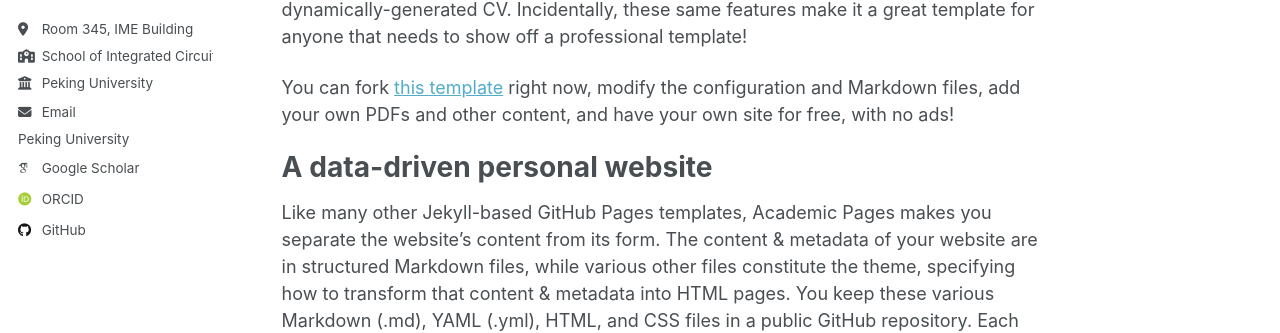
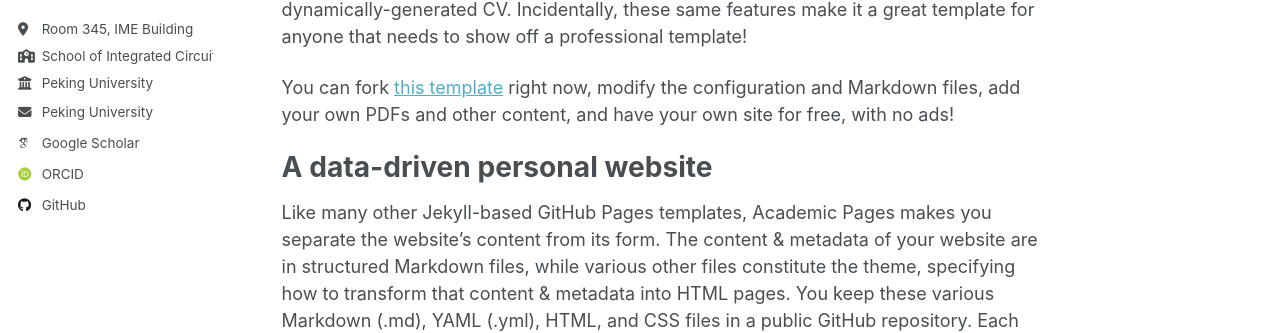
Before and after one commit to gsunpku/gsunpku.github.io, a Jekyll site: the page built from _pages/about.md, in a window 1280 px wide. Shown: the part 307-640 px from the top of the page. Built offline with Jekyll 4.4.1, drawn with Linux system fonts in a browser that asks for light colours; some web fonts are replaced; a script that is not in the unit is left out.

Commit message:
Update author-profile.html

```diff
--- a/_includes/author-profile.html
+++ b/_includes/author-profile.html
@@ -37,7 +37,7 @@
         <li><a href="{{ author.uri }}"><i class="fas fa-fw fa-link icon-pad-right" aria-hidden="true"></i>{{ site.data.ui-text[site.locale].website_label | default: "Website" }}</a></li>
       {% endif %}
       {% if author.email %}
-        <li><a href="mailto:{{ author.email }}"><i class="fas fa-fw fa-envelope icon-pad-right" aria-hidden="true"></i>{{ site.data.ui-text[site.locale].email_label | default: Email }}</a>{{ author.employer }} </li>
+        <li><a href="mailto:{{ author.email }}"><i class="fas fa-fw fa-envelope icon-pad-right" aria-hidden="true"></i>{{ author.employer }} </a></li>
       {% endif %}
 
       <!-- Font Awesome and Academicons icons / Academic websites -->
```
